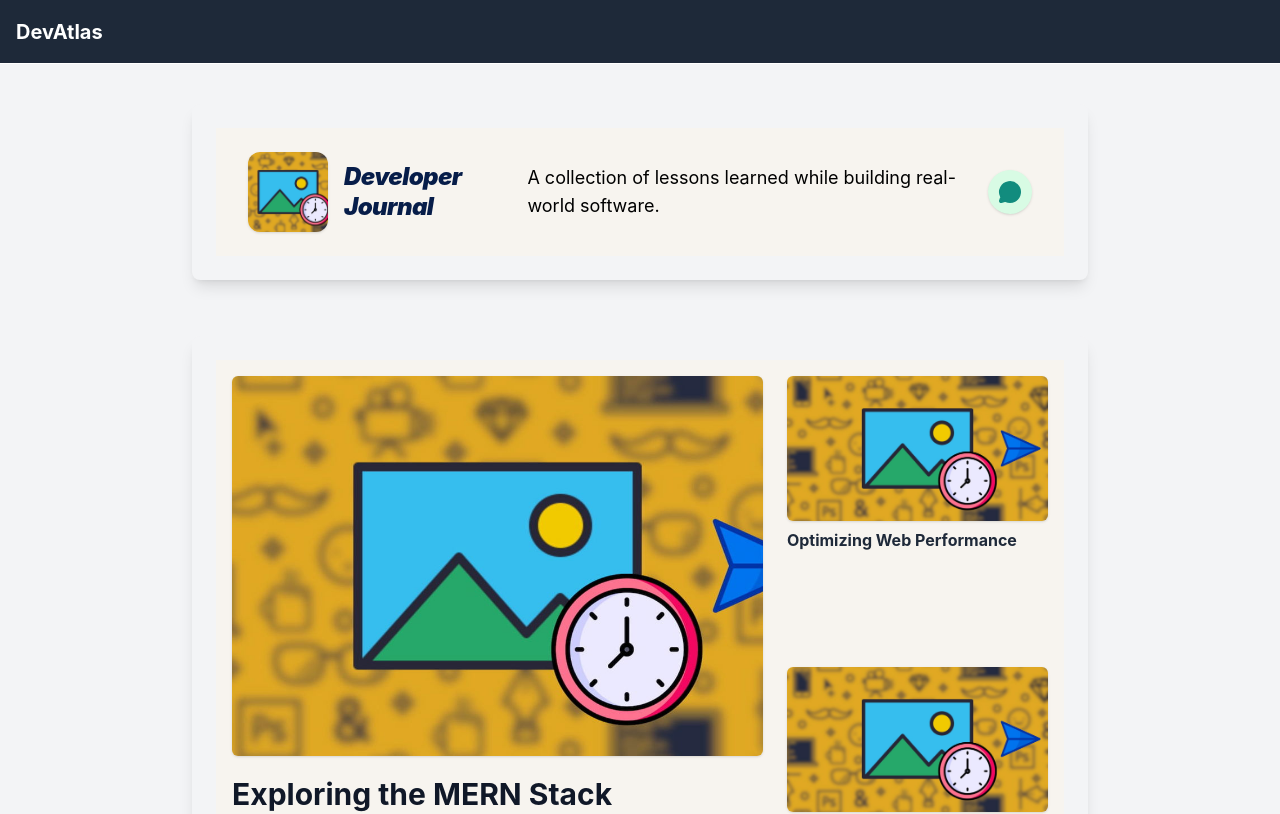
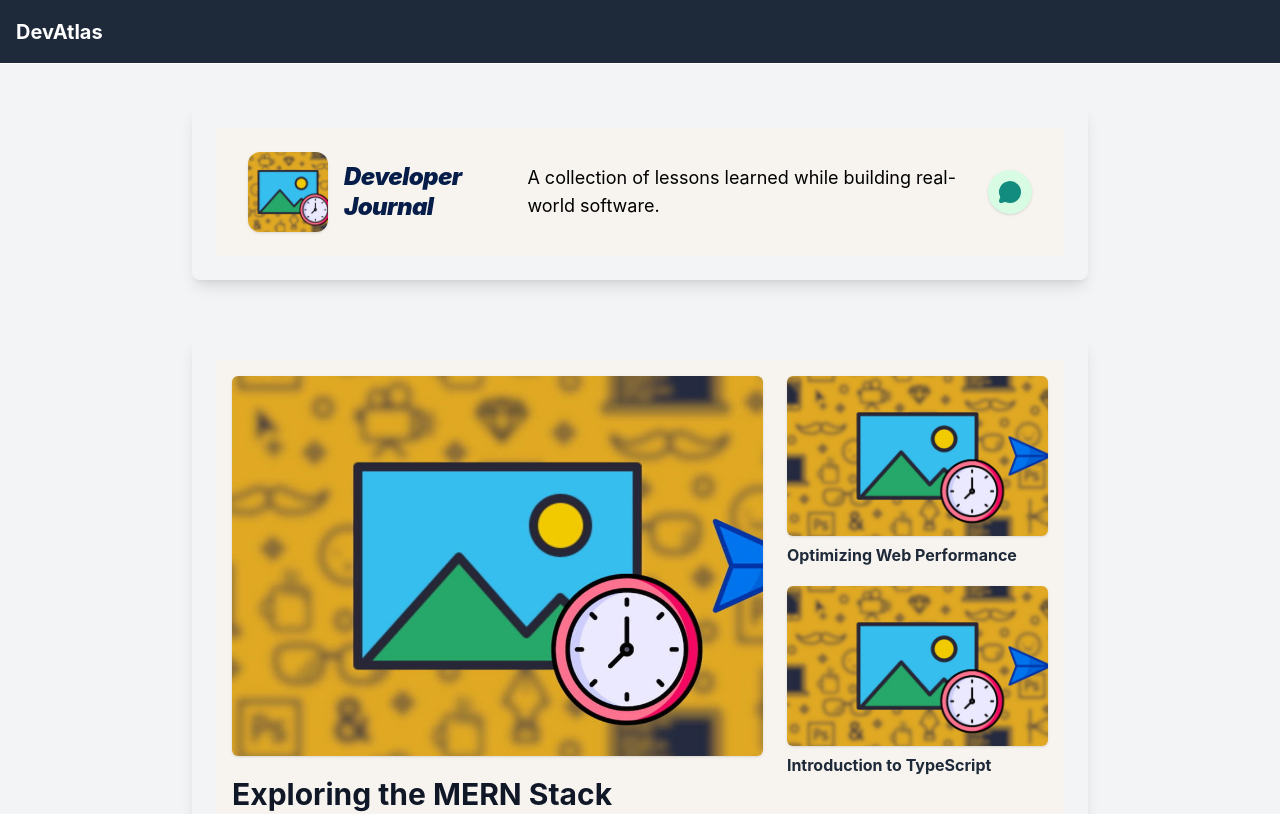
Before and after one commit to abhinandkrishna20/devatlas, a React (Vite) app: page /blog in a window 1280 px wide. Shown: the top 814 px of the page. Built offline with nearby package versions, Linux system fonts and the light colour scheme.

Commit message:
in feature post side pose size and alignment is changed

```diff
--- a/src/pages/Blog/UI/FeaturePost.tsx
+++ b/src/pages/Blog/UI/FeaturePost.tsx
@@ -48,14 +48,14 @@ const FeaturePost = ({ mainPost, sidePosts }: FeaturePostProps) => {
         </div>
 
         {/* SIDE FEATURE POSTS (Right side on desktop - stacked vertically) */}
-        <div className="feature-post-side w-full md:w-[32%] flex flex-col gap-5 justify-between">
+        <div className="feature-post-side w-full md:w-[32%] flex flex-col gap-5 ">
           {sidePosts.slice(0, 2).map((post) => (
             <div key={post.id} className="side-post flex flex-col gap-2 group cursor-pointer">
               <div className="overflow-hidden rounded-md shadow-sm">
                 <img
                   src={post.img}
                   alt={post.title}
-                  className="w-full h-[145px] object-cover group-hover:scale-105 transition-transform duration-300"
+                  className="w-full h-[160px] object-cover group-hover:scale-105 transition-transform duration-300"
                 />
               </div>
               <h3 className="text-md font-bold text-gray-800 group-hover:text-amber-800 transition-colors line-clamp-2 leading-snug">
```
